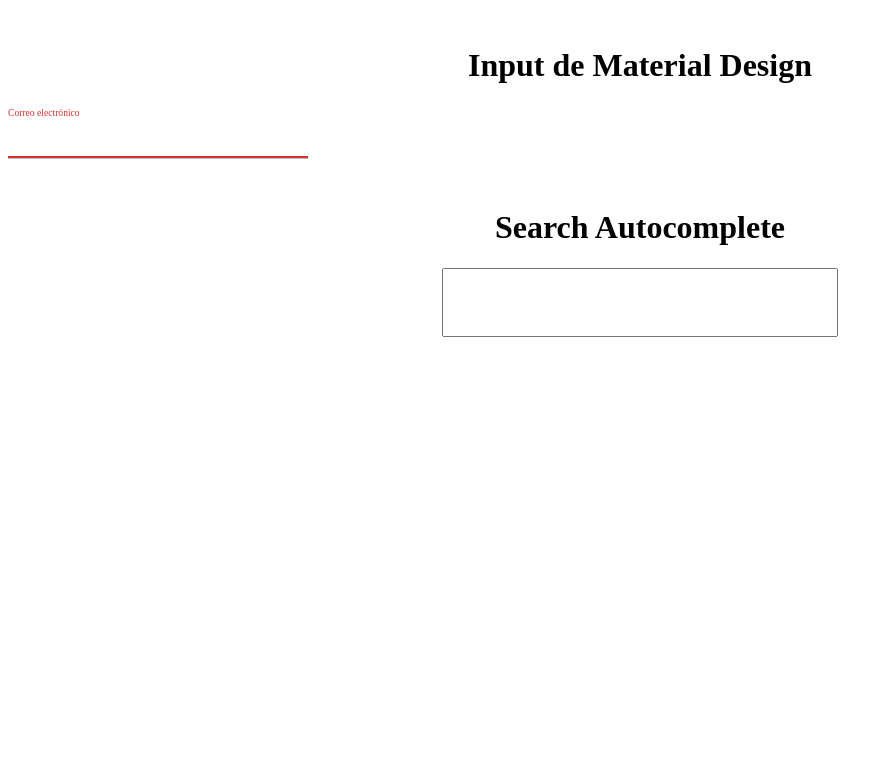
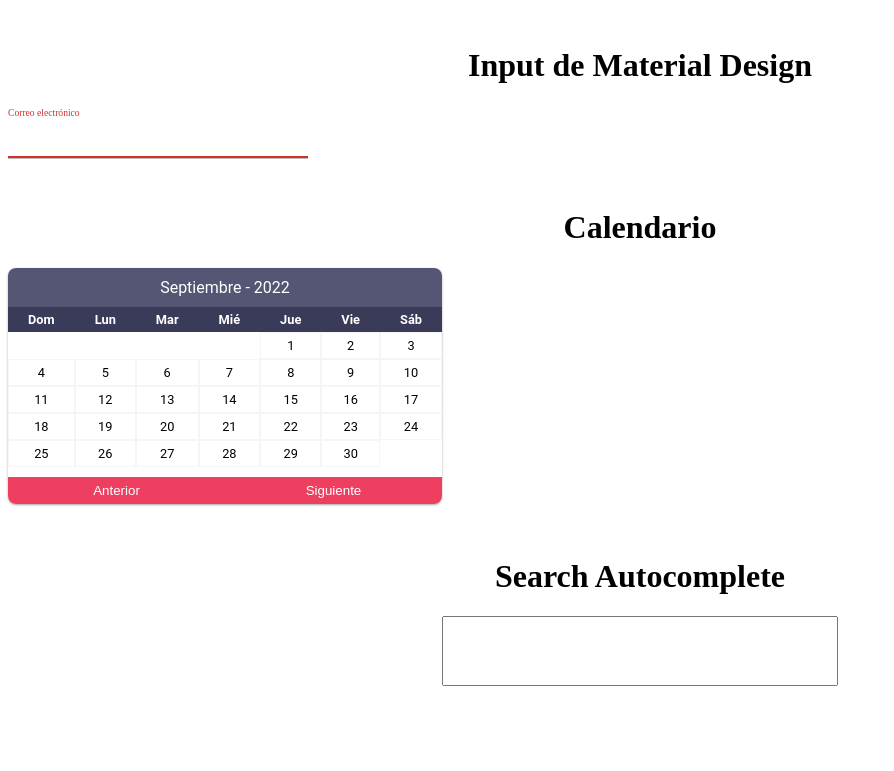
Before and after one commit to leonelrr12/JavaScript, a plain HTML site: page slider/index.html in a window 1280 px wide. Shown: the part 462-1233 px from the top of the page, without its empty margins (0-894 px from the left). Drawn offline with Linux system fonts and the light colour scheme.

Commit message:
Calendario personalizado

```diff
--- a/slider/app.js
+++ b/slider/app.js
@@ -166,6 +166,145 @@ class InputMD {
   }
 }
 
+
+// Calandario
+
+const days = ['Dom','Lun','Mar','Mié','Jue','Vie','Sáb'];
+const months = ['Enero','Febrero','Marzo','Abril','Mayo','Junio','Julio','Agosto','Septiembre','Octubre', 'Noviembre','Diciembre'];
+
+class Calendar {
+  constructor(options) {
+    this.date = options.date || new Date();
+    this.container = options.container;
+
+    // TODO: manejo de botones
+
+    this.calendarTable = null;
+    this.onselect = options.onselect;
+
+    this.buildTable();
+    this.updateTable();
+
+    this.bindEvents();
+  }
+
+  bindEvents() {
+    this.buttons = {};
+
+    this.buttons.prev = document.createElement('button');
+    this.buttons.next = document.createElement('button');
+
+    this.buttons.prev.innerHTML = 'Anterior';
+    this.buttons.next.innerHTML = 'Siguiente';
+
+    this.container.querySelector('.body').appendChild(this.buttons.prev);
+    this.container.querySelector('.body').appendChild(this.buttons.next);
+
+    this.buttons.prev.addEventListener('click', () => this.prev());
+    this.buttons.next.addEventListener('click', () => this.next());
+  }
+
+  updateTable() {
+    this.calculateDates();
+
+    let firstDayInWeek = this.monthStart.getDay();
+    let trs = this.calendarTable.querySelectorAll('tr');
+
+    for (let i = 0; i < 6; i++) {
+      let tr = trs[i];
+      let tds = tr.querySelectorAll('td');
+      for (let j = 0; j < 7; j++) {
+        let td = tds[j];
+        let day = (i*7) + j
+
+        if(day >= firstDayInWeek && (day - firstDayInWeek) < this.monthLength) {
+          td.innerHTML = day - firstDayInWeek + 1;
+          td.style.borderStyle = 'solid';
+          td.dataset.day = day - firstDayInWeek + 1;
+        } else {
+          td.style.borderStyle = 'none';
+          td.innerHTML = ""
+          td.removeAttribute('data-set');
+        }
+      }
+    }
+
+    this.container.querySelector('header').innerHTML = `${months[this.date.getMonth()]} - ${this.date.getFullYear()}`;
+  }
+
+  calculateDates() {
+    this.monthStart = new Date(this.date.getFullYear(), this.date.getMonth(), 1);
+    this.monthEnd = new Date(this.date.getFullYear(), this.date.getMonth() + 1, 1);
+
+    this.monthLength = Math.floor((this.monthEnd - this.monthStart) / (1000 * 60 * 60 * 24));
+  }
+
+  next() {
+    let month = this.date.getMonth();
+
+    if(month == 11) {
+      this.date = new Date(this.date.getFullYear() + 1, 0, 1);
+    } else {
+      this.date = new Date(this.date.getFullYear(), month + 1, 1);
+    }
+
+    this.updateTable()
+  }
+  prev() {
+    let month = this.date.getMonth();
+
+    if(month == 0) {
+      this.date = new Date(this.date.getFullYear() - 1, 11, 1);
+    } else {
+      this.date = new Date(this.date.getFullYear(), month - 1, 1);
+    }
+
+    this.updateTable()
+  }
+
+  select(el) {
+    if(!el.dataset.day) return;
+    let date =  new Date(this.date.getFullYear(), this.date.getMonth(), el.dataset.day);
+
+    this.onselect(date);
+  }
+
+  buildTable() {
+    let table = document.createElement("table");
+    let thead = document.createElement("thead");
+
+    for(let i=0; i<7; i++) {
+      let th = document.createElement("th");
+      th.innerHTML = days[i];
+      thead.appendChild(th);
+    }
+
+    for(let i=0; i<6; i++) {
+      let tr = document.createElement("tr");
+      for(let j=0; j<7; j++) {
+        let td = document.createElement("td");
+        td.addEventListener("click", (ev) => this.select(ev.currentTarget));
+        tr.appendChild(td);
+      }
+
+      table.appendChild(tr);
+    }
+
+    this.calendarTable = table;
+    table.appendChild(thead);
+
+    let body = document.createElement('div');
+    body.classList.add('body');
+    body.appendChild(table);
+
+    this.container.classList.add('leo-calendar');
+    this.container.appendChild(document.createElement('header'));
+    this.container.appendChild(body);
+  }
+}
+
+
+
 (function(){
 
   // new Slider(".slider", true);
--- a/slider/index.html
+++ b/slider/index.html
@@ -28,22 +28,36 @@
       </div>
     </div>
 
-    <h1 style="margin-top: 50px; text-align: center;">Input de Material Design</h1>
-    <div style="width: 300px;">
-    <div class="input-form">
-      <input type="email" id="email" required autofocus>
-      <label for="email">Correo electrónico</label>
+    <h1 style="margin-top: 50px; text-align: center">
+      Input de Material Design
+    </h1>
+    <div style="width: 300px">
+      <div class="input-form">
+        <input type="email" id="email" required autofocus />
+        <label for="email">Correo electrónico</label>
+      </div>
     </div>
-  </div>
 
-  <h1 style="margin-top: 50px; text-align: center;">Search Autocomplete</h1>
+
+    <h1 style="margin-top: 50px; text-align: center">Calendario</h1>
+    <div class="calendar"></div>
+
+
+    <h1 style="margin-top: 50px; text-align: center">Search Autocomplete</h1>
     <div class="container-2">
-
-      <div style="height: 500px;">
+      <div style="height: 500px">
         <input type="text" id="searcher" />
       </div>
     </div>
 
     <script src="./app.js"></script>
+    <script>
+      new Calendar({
+        container: document.querySelector(".calendar"),
+        onselect: function(date) {
+          console.log(date);
+        }
+      });
+    </script>
   </body>
 </html>
--- a/slider/styles.css
+++ b/slider/styles.css
@@ -143,3 +143,56 @@ input {
 .input-form input:not(:focus):not(.non-empty) + label{
   color: #bdbdbd;
 }
+
+
+/* Calendario */
+
+.leo-calendar {
+  font-family: Roboto, Arial, Helvetica, sans-serif;
+  display: inline-block;
+  background-color: #fff;
+  border-radius: 8px;
+  overflow: hidden;
+  box-shadow: 0px 1px 3px rgba(0, 0, 0, 0.12), 0px 1px 2px rgba(0, 0, 0, 0.24);
+}
+
+.leo-calendar header {
+  background-color: #555574;
+  padding: 10px 15px;
+  text-align: center;
+  color: #fff;
+}
+
+.leo-calendar table {
+  border-spacing: 0;
+  font-size: 0.8em;
+  text-align: center;
+}
+
+.leo-calendar thead {
+  background-color: #3a3a59;
+  color: #fff;
+}
+
+.leo-calendar td, .leo-calendar th {
+  padding: 5px 20px;
+}
+
+.leo-calendar tr td {
+  border: solid 1px #f5f5f5;
+}
+
+.leo-calendar button {
+  display: inline-block;
+  width: 50%;
+  padding: 6px;
+  border: none;
+  outline: none;
+  background-color: #ef3f61;
+  color: #fff;
+  cursor: pointer;
+}
+
+.leo-calendar button:hover {
+  background-color: #cd1b3e;
+}
```
